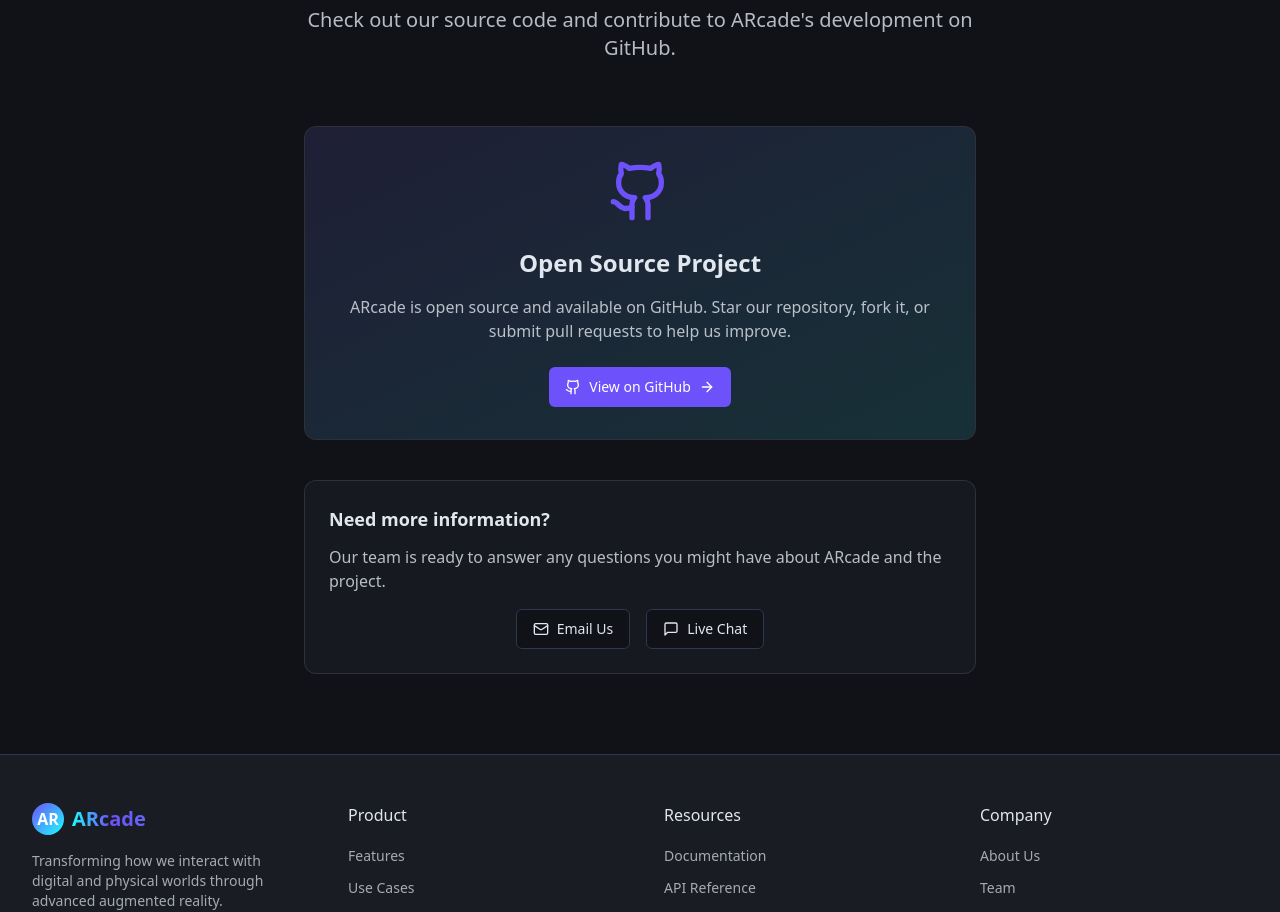
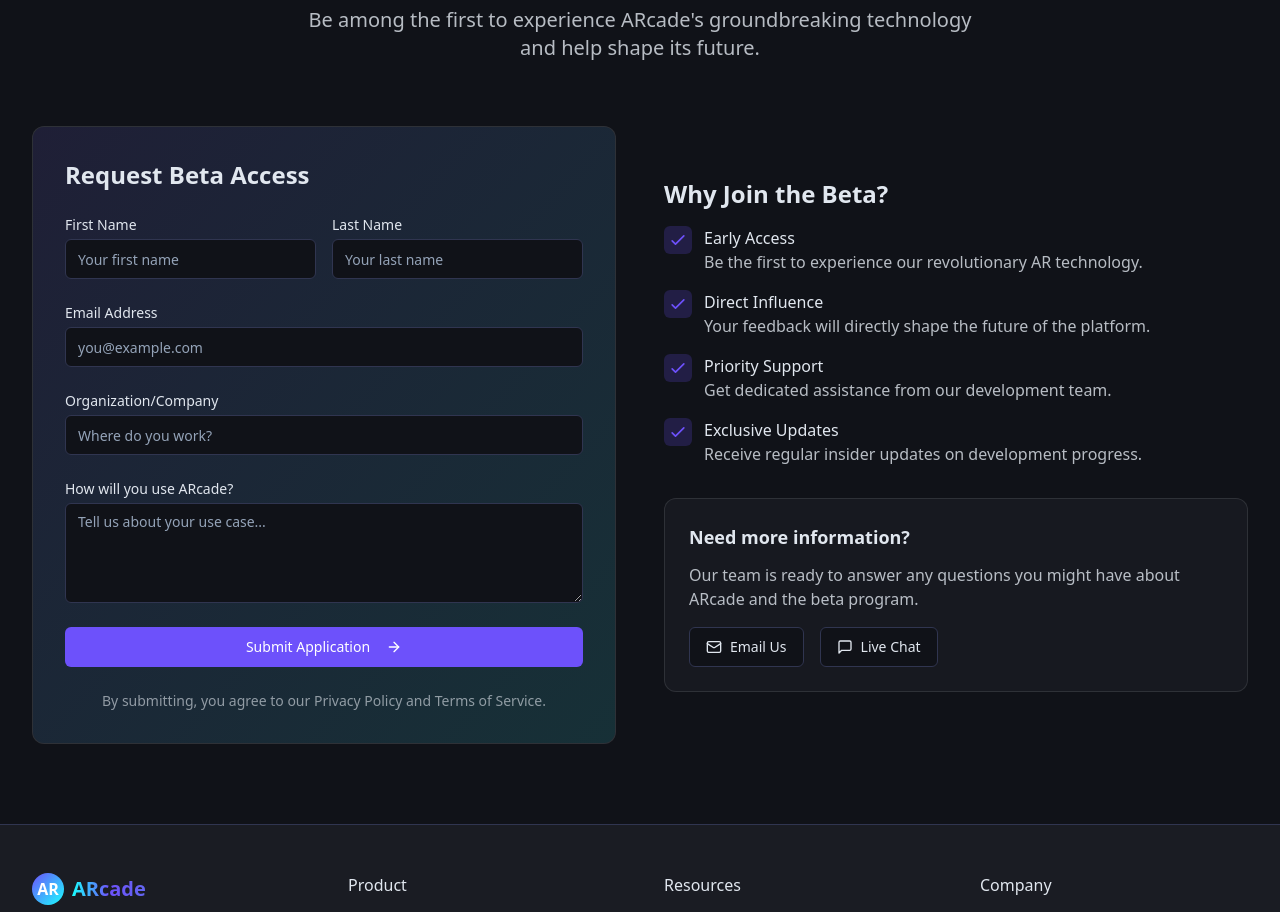
Before and after one commit to noahzanecook/specops-tech, a React (Vite) app: page / in a window 1280 px wide. Shown: the part 5300-6212 px from the top of the page. Built offline with nearby package versions, Linux system fonts and the light colour scheme.

Commit message:
Reverted to edit edt-2677e552-9964-49c7-b62b-7c30dd4f58a0: "Remove Join Beta button and add GitHub link
Replaces the "Join Beta" button with a link to the GitHub repository."

```diff
--- a/src/components/ContactSection.tsx
+++ b/src/components/ContactSection.tsx
@@ -1,49 +1,121 @@
 
-import { ArrowRight, Mail, MessageSquare, Github } from "lucide-react";
+import { ArrowRight, Mail, MessageSquare } from "lucide-react";
 import { Button } from "@/components/ui/button";
+import { Input } from "@/components/ui/input";
+import { Textarea } from "@/components/ui/textarea";
 
 export default function ContactSection() {
   return (
     <section id="contact" className="py-20 relative">
       <div className="max-w-7xl mx-auto px-4 sm:px-6 lg:px-8">
         <div className="text-center mb-16">
-          <h2 className="text-3xl font-bold mb-4 gradient-text inline-block">Project Repository</h2>
+          <h2 className="text-3xl font-bold mb-4 gradient-text inline-block">Join the Beta</h2>
           <p className="text-xl text-foreground/80 max-w-2xl mx-auto">
-            Check out our source code and contribute to ARcade's development on GitHub.
+            Be among the first to experience ARcade's groundbreaking technology and help shape its future.
           </p>
         </div>
 
-        <div className="flex flex-col items-center justify-center">
-          <div className="glass-card p-8 rounded-xl relative overflow-hidden max-w-2xl w-full mb-10">
+        <div className="grid md:grid-cols-2 gap-12 items-center">
+          <div className="glass-card p-8 rounded-xl relative overflow-hidden">
             <div className="absolute inset-0 bg-gradient-to-br from-primary/10 to-accent/10 -z-10"></div>
 
-            <div className="flex flex-col items-center text-center">
-              <Github className="h-16 w-16 mb-6 text-primary" />
-              <h3 className="text-2xl font-bold mb-4">Open Source Project</h3>
-              <p className="text-foreground/80 mb-6">
-                ARcade is open source and available on GitHub. Star our repository, fork it, or submit pull requests to help us improve.
-              </p>
+            <h3 className="text-2xl font-bold mb-6">Request Beta Access</h3>
 
-              <Button
-                as="a"
-                href="https://github.com"
-                target="_blank"
-                rel="noopener noreferrer"
-                className="flex items-center gap-2"
-              >
-                <Github className="h-5 w-5" />
-                View on GitHub
-                <ArrowRight className="h-4 w-4" />
-              </Button>
+            <form className="space-y-6">
+              <div className="grid grid-cols-1 sm:grid-cols-2 gap-4">
+                <div>
+                  <label htmlFor="first-name" className="block text-sm font-medium mb-1">First Name</label>
+                  <Input id="first-name" placeholder="Your first name" />
+                </div>
+                <div>
+                  <label htmlFor="last-name" className="block text-sm font-medium mb-1">Last Name</label>
+                  <Input id="last-name" placeholder="Your last name" />
                 </div>
               </div>
 
-          <div className="glass-card p-6 rounded-xl max-w-2xl w-full">
+              <div>
+                <label htmlFor="email" className="block text-sm font-medium mb-1">Email Address</label>
+                <Input id="email" type="email" placeholder="you@example.com" />
+              </div>
+
+              <div>
+                <label htmlFor="organization" className="block text-sm font-medium mb-1">Organization/Company</label>
+                <Input id="organization" placeholder="Where do you work?" />
+              </div>
+
+              <div>
+                <label htmlFor="message" className="block text-sm font-medium mb-1">How will you use ARcade?</label>
+                <Textarea id="message" placeholder="Tell us about your use case..." className="min-h-[100px]" />
+              </div>
+
+              <Button type="submit" className="w-full">
+                Submit Application
+                <ArrowRight className="ml-2 h-4 w-4" />
+              </Button>
+
+              <p className="text-sm text-foreground/60 text-center mt-4">
+                By submitting, you agree to our Privacy Policy and Terms of Service.
+              </p>
+            </form>
+          </div>
+
+          <div className="space-y-8">
+            <div>
+              <h3 className="text-2xl font-bold mb-4">Why Join the Beta?</h3>
+              <ul className="space-y-4">
+                <li className="flex gap-3">
+                  <div className="flex-shrink-0 p-1 rounded-md bg-primary/20 text-primary h-fit">
+                    <svg className="h-5 w-5" xmlns="http://www.w3.org/2000/svg" fill="none" viewBox="0 0 24 24" stroke="currentColor">
+                      <path strokeLinecap="round" strokeLinejoin="round" strokeWidth={2} d="M5 13l4 4L19 7" />
+                    </svg>
+                  </div>
+                  <div>
+                    <h4 className="font-medium">Early Access</h4>
+                    <p className="text-foreground/80">Be the first to experience our revolutionary AR technology.</p>
+                  </div>
+                </li>
+                <li className="flex gap-3">
+                  <div className="flex-shrink-0 p-1 rounded-md bg-primary/20 text-primary h-fit">
+                    <svg className="h-5 w-5" xmlns="http://www.w3.org/2000/svg" fill="none" viewBox="0 0 24 24" stroke="currentColor">
+                      <path strokeLinecap="round" strokeLinejoin="round" strokeWidth={2} d="M5 13l4 4L19 7" />
+                    </svg>
+                  </div>
+                  <div>
+                    <h4 className="font-medium">Direct Influence</h4>
+                    <p className="text-foreground/80">Your feedback will directly shape the future of the platform.</p>
+                  </div>
+                </li>
+                <li className="flex gap-3">
+                  <div className="flex-shrink-0 p-1 rounded-md bg-primary/20 text-primary h-fit">
+                    <svg className="h-5 w-5" xmlns="http://www.w3.org/2000/svg" fill="none" viewBox="0 0 24 24" stroke="currentColor">
+                      <path strokeLinecap="round" strokeLinejoin="round" strokeWidth={2} d="M5 13l4 4L19 7" />
+                    </svg>
+                  </div>
+                  <div>
+                    <h4 className="font-medium">Priority Support</h4>
+                    <p className="text-foreground/80">Get dedicated assistance from our development team.</p>
+                  </div>
+                </li>
+                <li className="flex gap-3">
+                  <div className="flex-shrink-0 p-1 rounded-md bg-primary/20 text-primary h-fit">
+                    <svg className="h-5 w-5" xmlns="http://www.w3.org/2000/svg" fill="none" viewBox="0 0 24 24" stroke="currentColor">
+                      <path strokeLinecap="round" strokeLinejoin="round" strokeWidth={2} d="M5 13l4 4L19 7" />
+                    </svg>
+                  </div>
+                  <div>
+                    <h4 className="font-medium">Exclusive Updates</h4>
+                    <p className="text-foreground/80">Receive regular insider updates on development progress.</p>
+                  </div>
+                </li>
+              </ul>
+            </div>
+
+            <div className="glass-card p-6 rounded-xl">
               <h4 className="font-bold text-lg mb-3">Need more information?</h4>
               <p className="text-foreground/80 mb-4">
-              Our team is ready to answer any questions you might have about ARcade and the project.
+                Our team is ready to answer any questions you might have about ARcade and the beta program.
               </p>
-            <div className="flex flex-col sm:flex-row gap-4 justify-center">
+              <div className="flex flex-col sm:flex-row gap-4">
                 <Button variant="outline" className="gap-2">
                   <Mail className="h-4 w-4" />
                   Email Us
@@ -56,6 +128,7 @@ export default function ContactSection() {
             </div>
           </div>
         </div>
+      </div>
     </section>
   );
 }
```
Lines whose indentation alone changed are shown as unchanged.
